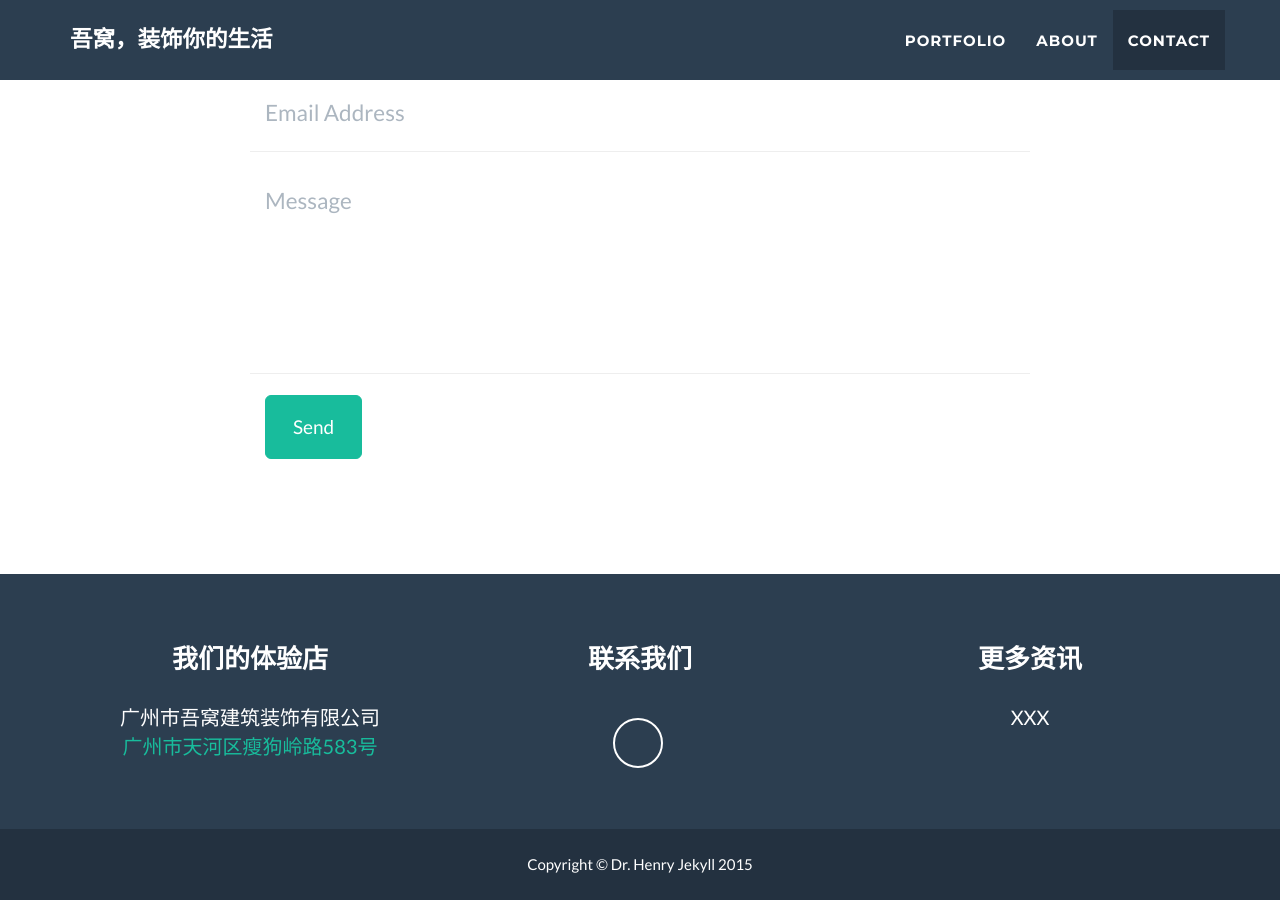
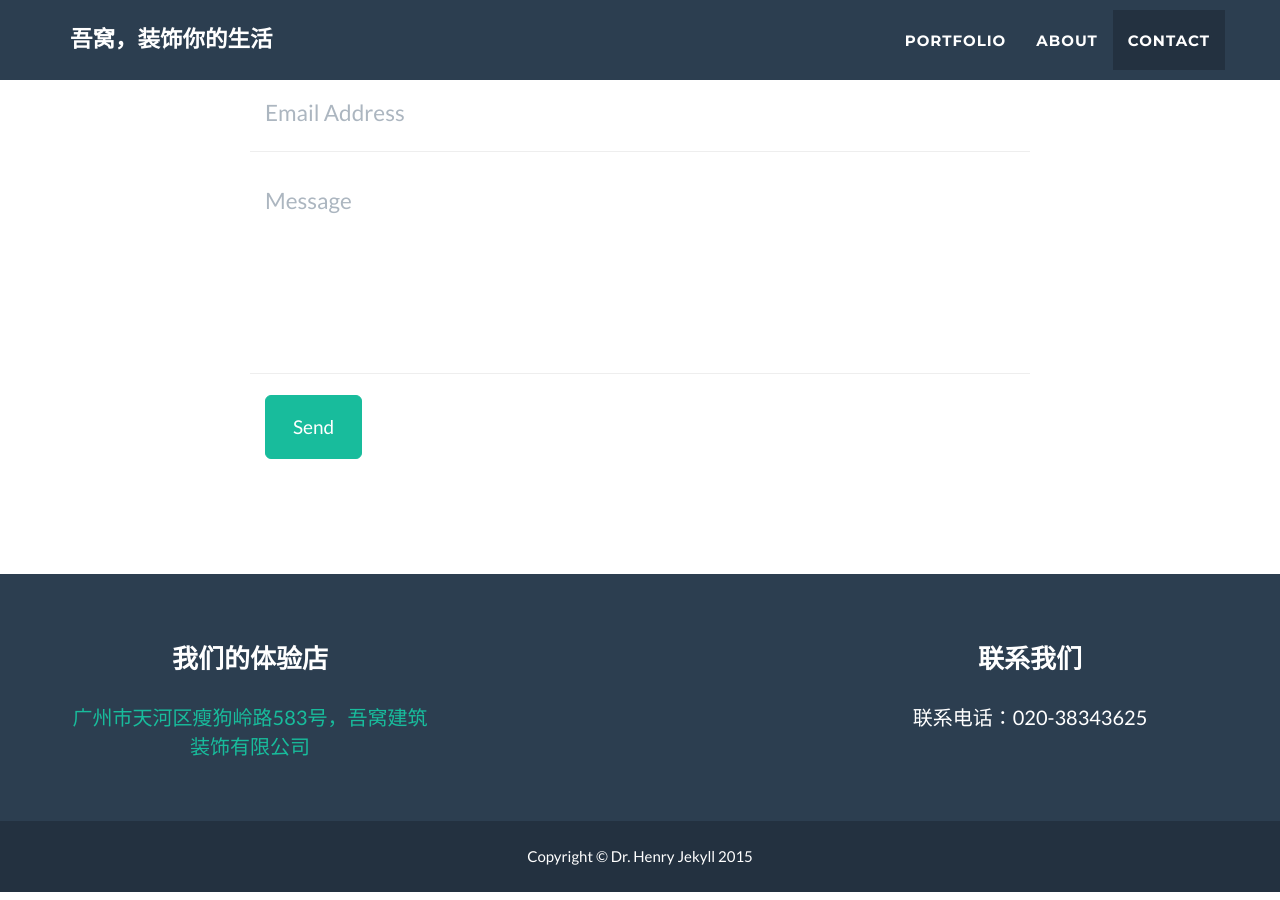
Before and after one commit to WOW-Decorate/WOW-Decorate.github.io, a Jekyll site: the page built from index.html, in a window 1280 px wide and 900 px high, scrolled down 2464 px. Built offline with Jekyll 4.4.1, drawn with Linux system fonts in a browser that asks for light colours.

Commit message:
change the theme

```diff
--- a/_config.yml
+++ b/_config.yml
@@ -33,21 +33,15 @@
 footer:
   copyright: Dr. Henry Jekyll
   location: 我们的体验店
-  social: 联系我们
-  credits: 更多资讯
-
-# Social networks usernames (many more available: google-plus, flickr, dribbble, pinterest, instagram, tumblr, linkedin, etc.)
-social:
-  - line: 联系电话：020-38343625
+  credits: 联系我们
 
 # Postal address (add as many lines as necessary)
 address:
-  - line: 广州市吾窝建筑装饰有限公司
-  - line: '<a href="http://map.baidu.com/?newmap=1&ie=utf-8&s=s%26wd%3D%E7%9F%B3%E7%89%8C%E5%8D%97%E9%97%A8%E8%8B%91">广州市天河区瘦狗岭路583号</a>'
+  - line: '<a href="http://map.baidu.com/?newmap=1&ie=utf-8&s=s%26wd%3D%E7%9F%B3%E7%89%8C%E5%8D%97%E9%97%A8%E8%8B%91">广州市天河区瘦狗岭路583号，吾窝建筑装饰有限公司</a>'
 
 
 # Credits content
-credits: XXX
+credits: 联系电话：020-38343625
 
 # Build settings
 markdown: kramdown
```
